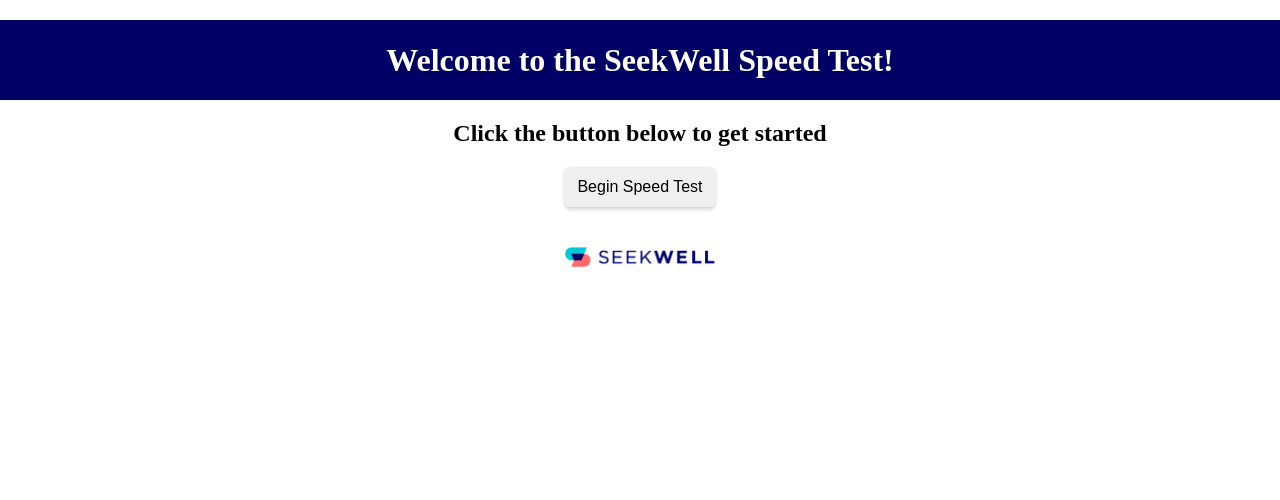
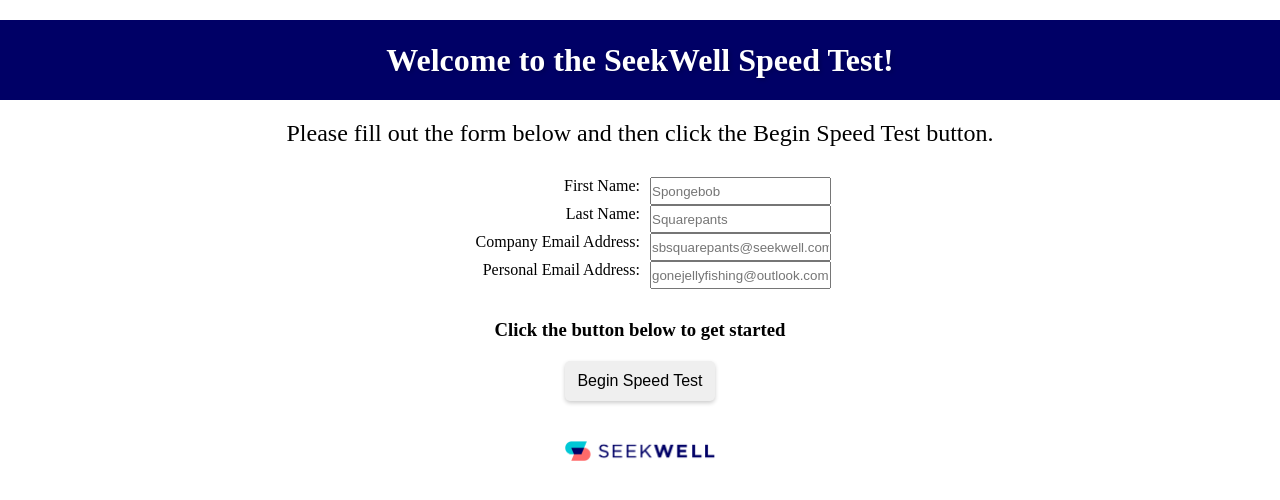
Before and after one commit to nfrisbee/java-speedtest, a plain HTML site: page index.html in a window 1280 px wide. Drawn offline with Linux system fonts and the light colour scheme.

Commit message:
Finished form

```diff
--- a/index.html
+++ b/index.html
@@ -6,12 +6,25 @@
     <title>Speedtest</title>
     <link rel="stylesheet" href="styles.css">
 </head>
-<div>
+<body>
     <h1>Welcome to the SeekWell Speed Test!</h1>
-        <div class="container">
-            <h2>Click the button below to get started</h2>
-                <button class="custom-button">Begin Speed Test</button>
-            <img src="./images/seekwell.png" alt="SeekWell Logo" style="width: 150px; height: auto;"/>
-        </div>
-</div>
+        <h2>Please fill out the form below and then click the Begin Speed Test button.</h2>
+    <!--Need to add a form ACTION and form METHOD-->
+        <form action="" method="">
+            <label for="firstName">First Name:</label>
+            <input type="text" id="firstName" placeholder="Spongebob" required><br>
+            <label for="lastName">Last Name:</label>
+            <input type="text" id="lastName" placeholder="Squarepants"required><br>
+            <label for="companyEmail">Company Email Address:</label>
+            <input type="text" id="companyEmail" placeholder="sbsquarepants@seekwell.com"><br>
+            <label for="personalEmail">Personal Email Address:</label>
+            <input type="text" id="personalEmail" placeholder="gonejellyfishing@outlook.com" required><br>
+        </form>
+            <div class="container">
+                <h3>Click the button below to get started</h3>
+                    <button class="custom-button">Begin Speed Test</button>
+                <img src="./images/seekwell.png" alt="SeekWell Logo" style="width: 150px; height: auto;"/>
+            </div>
+    </div>
+</body>
 </html>
--- a/styles.css
+++ b/styles.css
@@ -7,6 +7,11 @@
 @font-face {
     font-family: 'Area Normal';
     src: url('./fonts/AreaNormal-Regular.woff') format('woff');
+}
+
+body {
+    text-align: center;
+    font-size: 16px;
 }
 
 h1 {
@@ -21,6 +26,14 @@
     text-shadow: 2px 2px 4px rgba(0, 0, 0, 0.2);
 }
 
+h2 {
+    font-weight: normal;
+    margin-bottom: 30px;
+}
+
+h3 {
+    margin-top: 30px;
+}
 button {
     margin-bottom: 20px;
     margin-top: 20px;
@@ -49,3 +62,24 @@
     flex-direction: column;
     align-items: center;
 }
+
+form {
+    display: flex;
+    flex-wrap: wrap;
+    max-width: 600px;
+    margin: 0 auto;
+}
+
+label {
+    width: 50%;
+    text-align: right;
+    margin-right: 10px;
+    margin-bottom: 10px;
+}
+
+@media screen and (max-width: 600px) {
+    label {
+        width: 10px;
+        text-align: left;
+    }
+}
```
